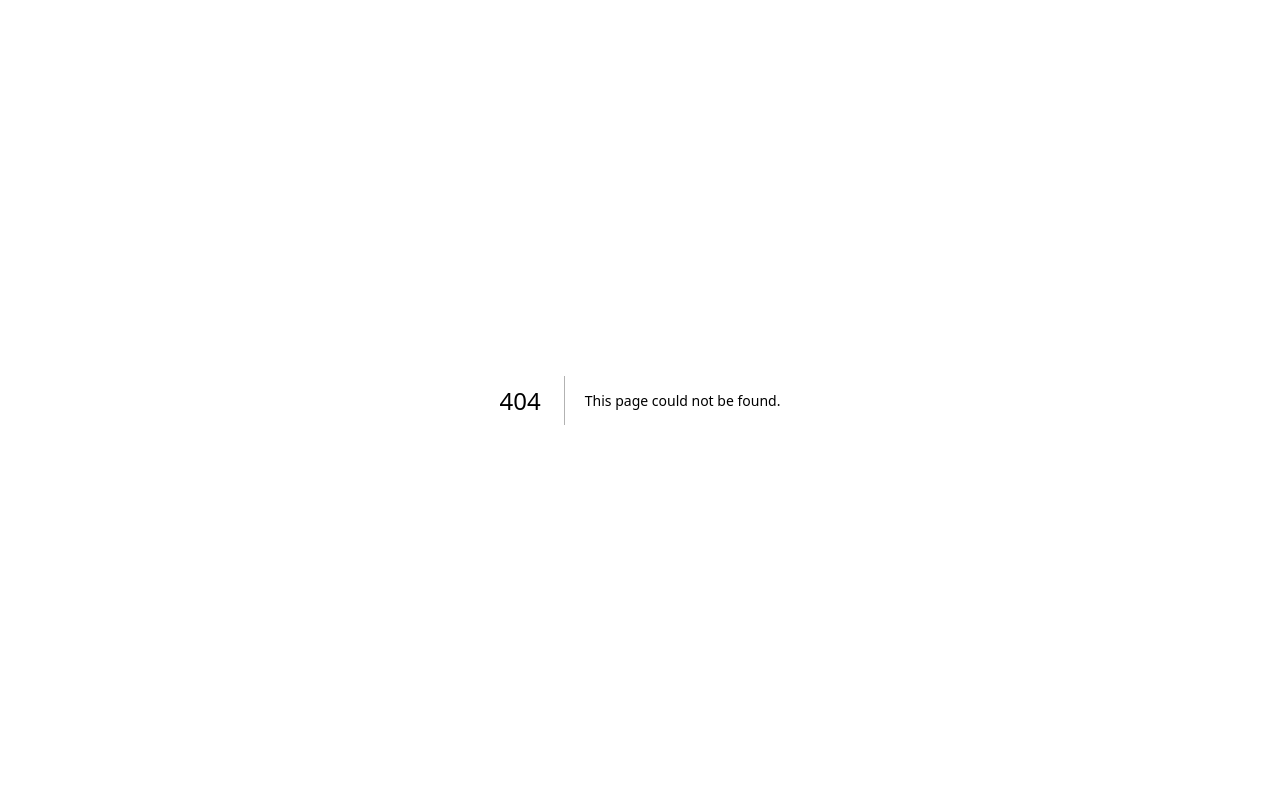
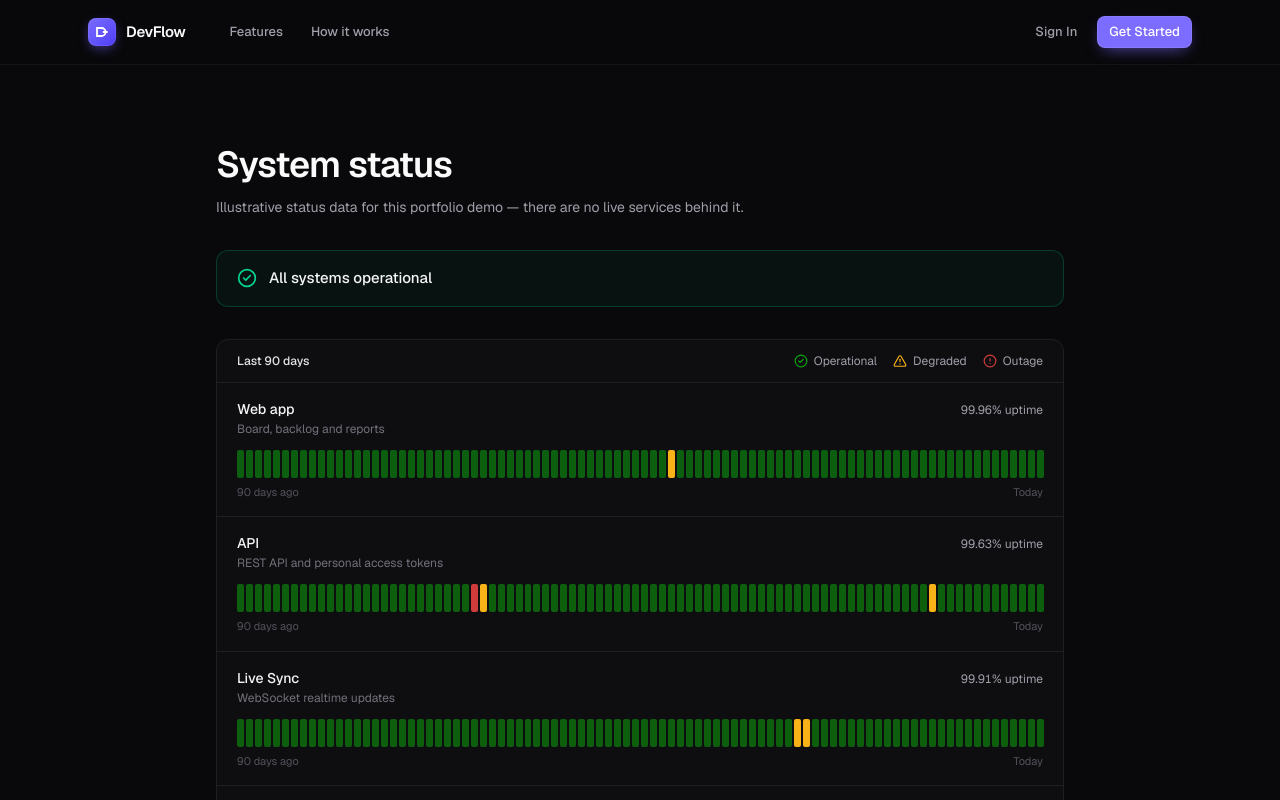
Before and after one commit to JohnReySeguma/dev-flow, a Next.js app: page /status in a window 1280 px wide. Before the commit this address had no page. Shown: the top 800 px of the page. Built offline with nearby package versions, Linux system fonts and the light colour scheme.

Commit message:
feat(status): add system status page
Illustrative 90-day uptime per service using the fixed status palette, always paired with icons and labels.

Co-Authored-By: Claude Opus 5.5 <noreply@anthropic.com>

```diff
--- /dev/null
+++ b/app/(marketing)/status/page.tsx
@@ -0,0 +1,94 @@
+import { CircleAlert, CircleCheck, TriangleAlert } from "lucide-react";
+import type { Metadata } from "next";
+
+export const metadata: Metadata = { title: "System status" };
+
+type DayState = "ok" | "degraded" | "outage";
+
+/* Status palette is fixed and always paired with an icon + label. */
+const STATE_STYLES: Record<DayState, { label: string; color: string; icon: typeof CircleCheck }> = {
+  ok: { label: "Operational", color: "#0ca30c", icon: CircleCheck },
+  degraded: { label: "Degraded", color: "#fab219", icon: TriangleAlert },
+  outage: { label: "Outage", color: "#d03b3b", icon: CircleAlert },
+};
+
+const DAYS = 90;
+
+/** Illustrative history: days-ago → state; everything else is operational. */
+const SERVICES: { name: string; description: string; incidents: Record<number, DayState> }[] = [
+  { name: "Web app", description: "Board, backlog and reports", incidents: { 41: "degraded" } },
+  { name: "API", description: "REST API and personal access tokens", incidents: { 63: "outage", 62: "degraded", 12: "degraded" } },
+  { name: "Live Sync", description: "WebSocket realtime updates", incidents: { 27: "degraded", 26: "degraded" } },
+  { name: "GitHub integration", description: "Webhooks and PR linking", incidents: { 8: "degraded" } },
+  { name: "Authentication", description: "Email, GitHub and Google sign-in", incidents: {} },
+];
+
+function uptime(incidents: Record<number, DayState>) {
+  const penalty = Object.values(incidents).reduce((sum, s) => sum + (s === "outage" ? 0.25 : 0.04), 0);
+  return (100 - (penalty / DAYS) * 100).toFixed(2);
+}
+
+export default function StatusPage() {
+  return (
+    <div className="mx-auto max-w-4xl px-4 py-16 sm:px-6 sm:py-20">
+      <h1 className="text-3xl font-semibold tracking-tight text-zinc-50 sm:text-4xl">System status</h1>
+      <p className="mt-3 text-[14px] text-zinc-400">
+        Illustrative status data for this portfolio demo — there are no live services behind it.
+      </p>
+
+      <div className="mt-8 flex items-center gap-3 rounded-xl border border-emerald-500/25 bg-emerald-500/[0.06] px-5 py-4">
+        <CircleCheck aria-hidden className="size-5 text-emerald-400" />
+        <p className="text-[15px] font-medium text-zinc-100">All systems operational</p>
+      </div>
+
+      <section aria-label="Uptime over the last 90 days" className="mt-8 overflow-hidden rounded-xl border border-line bg-surface">
+        <div className="flex flex-wrap items-center gap-x-4 gap-y-2 border-b border-line px-5 py-3 text-[12px] text-zinc-400">
+          <span className="font-medium text-zinc-200">Last 90 days</span>
+          <span className="ml-auto flex flex-wrap gap-4">
+            {(Object.keys(STATE_STYLES) as DayState[]).map((state) => {
+              const { label, color, icon: Icon } = STATE_STYLES[state];
+              return (
+                <span key={state} className="flex items-center gap-1.5">
+                  <Icon aria-hidden className="size-3.5" style={{ color }} />
+                  {label}
+                </span>
+              );
+            })}
+          </span>
+        </div>
+
+        <ul className="divide-y divide-line">
+          {SERVICES.map((service) => (
+            <li key={service.name} className="px-5 py-4">
+              <div className="flex items-baseline justify-between gap-4">
+                <div className="min-w-0">
+                  <p className="text-[14px] font-medium text-zinc-100">{service.name}</p>
+                  <p className="text-[12px] text-zinc-500">{service.description}</p>
+                </div>
+                <p className="shrink-0 text-[12px] text-zinc-400 tabular-nums">{uptime(service.incidents)}% uptime</p>
+              </div>
+              <div className="mt-3 flex h-7 gap-[2px]" role="img" aria-label={`${service.name}: ${Object.keys(service.incidents).length} days with incidents in the last 90 days`}>
+                {Array.from({ length: DAYS }, (_, i) => {
+                  const daysAgo = DAYS - 1 - i;
+                  const state = service.incidents[daysAgo] ?? "ok";
+                  return (
+                    <span
+                      key={i}
+                      title={`${daysAgo === 0 ? "Today" : `${daysAgo} days ago`}: ${STATE_STYLES[state].label}`}
+                      className="min-w-0 flex-1 rounded-[2px]"
+                      style={{ background: STATE_STYLES[state].color, opacity: state === "ok" ? 0.55 : 1 }}
+                    />
+                  );
+                })}
+              </div>
+              <div className="mt-1.5 flex justify-between text-[11px] text-zinc-600">
+                <span>90 days ago</span>
+                <span>Today</span>
+              </div>
+            </li>
+          ))}
+        </ul>
+      </section>
+    </div>
+  );
+}
```
